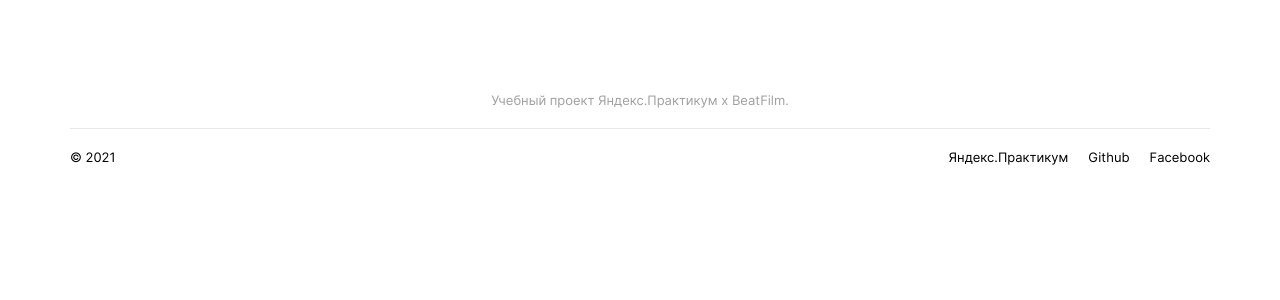
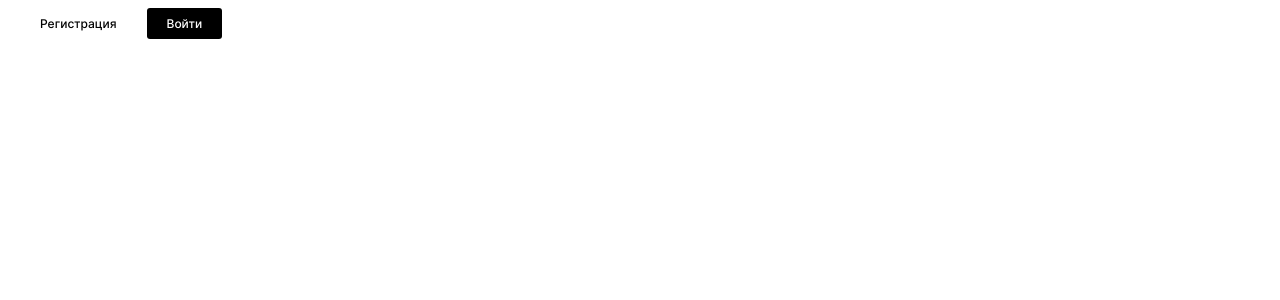
Before and after one commit to eshhhii/movies-explorer-frontend, a React (Create React App) app: page / in a window 1280 px wide. Shown: the top 300 px of the page. Built offline with nearby package versions, Linux system fonts and the light colour scheme.

Commit message:
feat:added navigation component

```diff
--- a/src/components/AboutMe/AboutMe.css
+++ b/src/components/AboutMe/AboutMe.css
@@ -49,6 +49,7 @@
   font-weight: 500;
   font-size: 14px;
   line-height: 17px;
+  color: #000000;
 }
 .about__link:hover {
   opacity: 0.7;
--- a/src/components/App/App.js
+++ b/src/components/App/App.js
@@ -4,7 +4,7 @@ import Header from "../Header/Header";
 
 function App() {
   return (
-    <div className="page">
+    <div className="app">
       <Header />
     </div>
   );
--- a/src/components/Main/Main.css
+++ b/src/components/Main/Main.css
@@ -0,0 +1,2 @@
+.main {
+}
--- a/src/components/NavTab/NavTab.css
+++ b/src/components/NavTab/NavTab.css
@@ -1,11 +1,12 @@
 .nav {
+  background-color: #f5f5f5;
+  max-width: 1280px;
   display: flex;
   justify-content: center;
   flex-direction: row;
   align-items: center;
-  max-width: 100%;
-  padding: 0;
-  margin-bottom: 30px;
+  margin-left: 40px;
+  padding-bottom: 30px;
 }
 
 .nav__list {
--- a/src/components/Navigation/Navigation.css
+++ b/src/components/Navigation/Navigation.css
@@ -0,0 +1,31 @@
+.nav {
+}
+.nav__menu {
+  display: flex;
+  flex-direction: row;
+  list-style-type: none;
+}
+.nav__link {
+  font-style: normal;
+  font-weight: 500;
+  font-size: 12px;
+  line-height: 16px;
+}
+.nav__signup {
+  margin-right: 30px;
+  text-decoration: none;
+  color: black;
+}
+.nav__signin {
+  width: 76px;
+  height: 32px;
+  background-color: #000000;
+  color: #ffffff;
+  padding: 8px 20px;
+  border-radius: 3px;
+  align-items: center;
+  text-decoration: none;
+}
+.nav__link:hover {
+  opacity: 0.8;
+}
--- a/src/components/Navigation/Navigation.js
+++ b/src/components/Navigation/Navigation.js
@@ -0,0 +1,24 @@
+import React from "react";
+import { Link } from "react-router-dom";
+import "./Navigation.css";
+
+function Navigation() {
+  return (
+    <nav className="nav">
+      <ul className="nav__menu">
+        <li className="nav__link">
+          <Link to="/signup" className="nav__signup">
+            Регистрация
+          </Link>
+        </li>
+        <li className="nav__link">
+          <Link to="/signin" className="nav__signin">
+            Войти
+          </Link>
+        </li>
+      </ul>
+    </nav>
+  );
+}
+
+export default Navigation;
--- a/src/index.js
+++ b/src/index.js
@@ -2,13 +2,13 @@ import React from "react";
 import ReactDOM from "react-dom";
 import { BrowserRouter } from "react-router-dom";
 import "./index.css";
-import Footer from "./components/Footer/Footer";
 import reportWebVitals from "./reportWebVitals";
+import Navigation from "./components/Navigation/Navigation";
 
 ReactDOM.render(
   <React.StrictMode>
     <BrowserRouter>
-      <Footer />
+      <Navigation />
     </BrowserRouter>
   </React.StrictMode>,
   document.getElementById("root")
```
Also changed, not shown: src/components/AboutMe/AboutMe.js (+19 -9 lines), src/components/App/App.css (+3 -18 lines), src/components/Main/Main.js (+24 -0 lines), src/components/Promo/Promo.css (+5 -7 lines).
